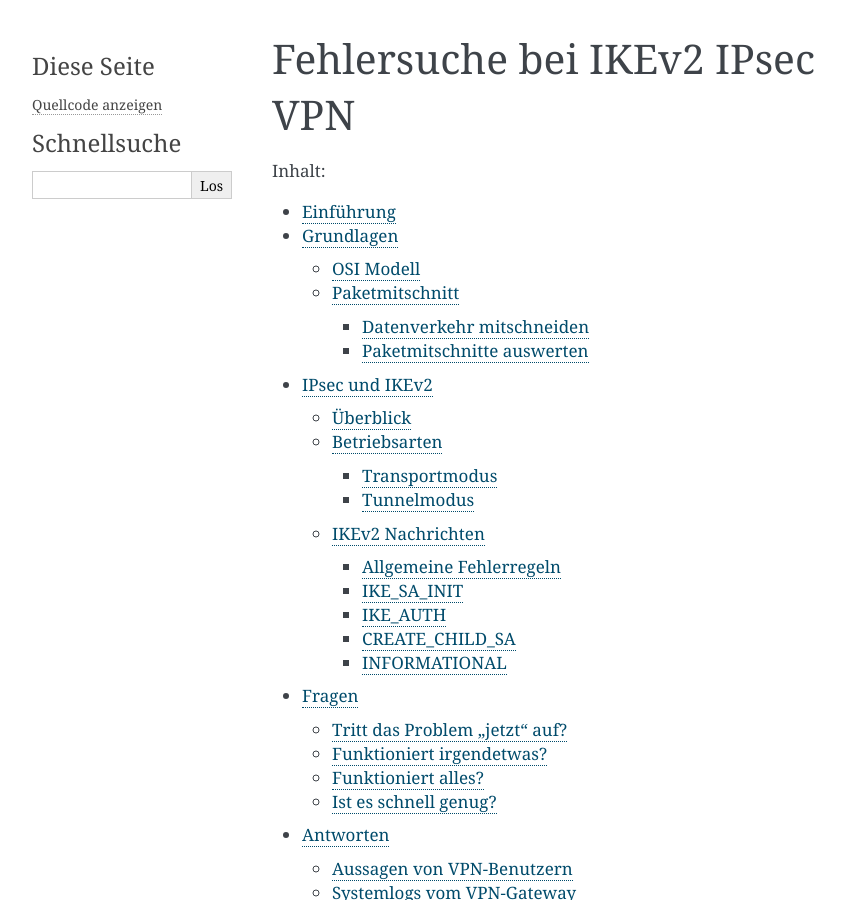
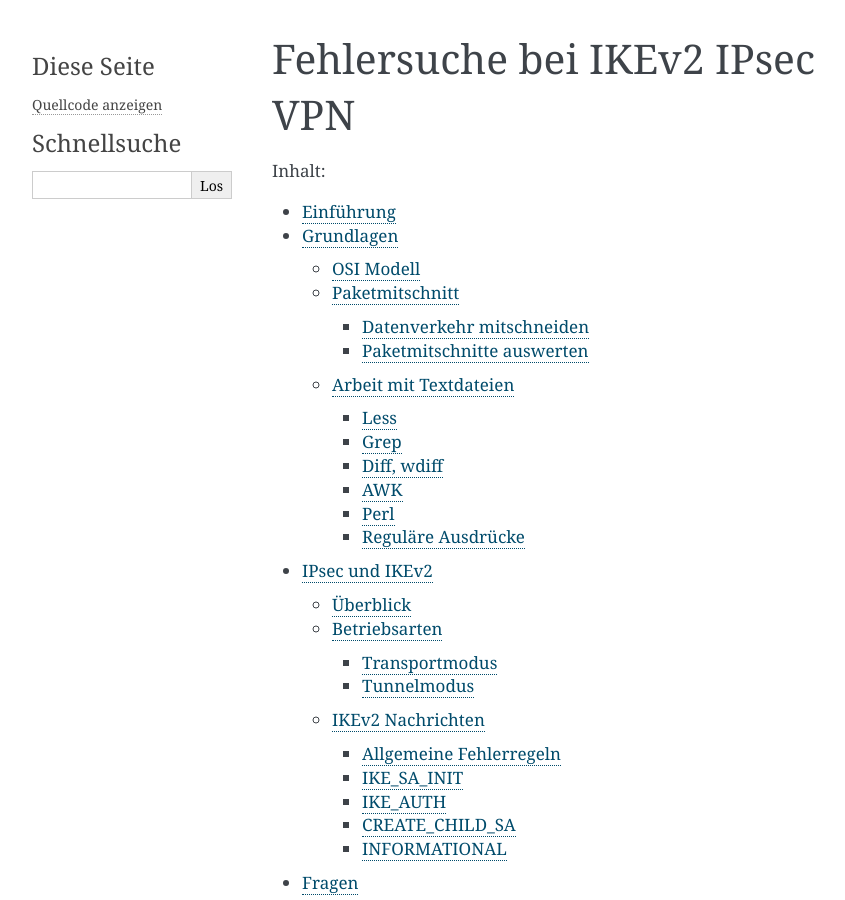
Before and after one commit to matwei-books/Fehlersuche-bei-IPsec-VPN-mit-IKEv2, a Sphinx documentation site: the page built from source/index.rst, in a window 1280 px wide and 900 px high. Shown: the whole window, without its empty margins (148-993 px from the left). Built offline with Sphinx 7.4.7, drawn with Linux system fonts in a browser that asks for light colours; some of the changed lines change nothing that is shown.

Commit message:
Grundlagen Arbeit mit Text

```diff
--- a/source/grundlagen/index.rst
+++ b/source/grundlagen/index.rst
@@ -55,3 +55,4 @@ Softwareprodukte eingehen, mit dem ich eigene Erfahrungen gemacht habe.
 
    theoretisch
    paketmitschnitt
+   textdateien
--- /dev/null
+++ b/source/grundlagen/textdateien.rst
@@ -0,0 +1,87 @@
+
+Arbeit mit Textdateien
+======================
+
+Eine grundlegende Fähigkeit bei der Fehlersuche ist der souveräne Umgang
+mit großen Mengen Text. Leider vermisse ich diese Fähigkeit bei einigen
+meiner Kollegen, vor allem bei denen, die sich schwer tun mit komplexen
+Fehlersuchen.
+
+Kann ich souverän mit Text umgehen, so hilft mir das bei der Auswertung
+der Logs und der Debugausgaben sowie bei der Analyse von
+Konfigurationsdateien, wenn diese als Text vorliegen.
+
+.. note::
+   Zwar höre ich immer wieder von Log-Software, die den Umgang mit den
+   Logs doch so gut unterstützen kann und so viele Filtermöglichkeiten
+   bietet oder gar Nachrichten korrellieren kann.
+
+   Fakt ist, dass ich noch von keinem dieser Programme, dass ich bisher
+   erleben durfte, bessere Ergebnisse als bei einer Auswertung mit
+   Textwerkzeugen bekommen habe. Was mir allerdings jedesmal verloren
+   ging, war Zeit für die umständliche Bedienung der graphischen
+   Benutzeroberfläche mit der das Programm daher kommt.
+
+   Ganz abgesehen von den Macken die manche unausgereifte Software hat.
+
+   In einem Fall änderten wir unseren Workflow so ab, dass wir alle
+   interessanten Logzeilen nach Excel exportieren, in Excel genau die
+   Spalte, die die Logzeilen enthielt, als CSV exportierten und dann mit
+   den üblichen Textwerkzeugen weiter arbeiteten. Damit waren wir immer
+   noch schneller als die ganze Untersuchung in QRadar zu machen. Kein
+   Grund zum Aufatmen bei Splunk, Prolog und Co., keines von diesen ist
+   besser.
+
+   Ein Kollege, der bei einer Fehlersuche stundenlang mit einem
+   derartigen Tool Logs untersuchte und dabei nicht davon abließ, sein
+   Tool zu preisen, brachte das Problem damit unbewusst auf den Punkt.
+   Man kann mit diesen Tools relativ schnell die Ursache eines Problems
+   finden, *wenn man weiß, wonach man suchen muss*.
+
+   Bei komplizierten Problemen habe ich diesen Luxus jedoch nicht oft
+   und weiß meist erst hinterher, wonach ich hätte suchen sollen.
+   Dann kommt es während der Untersuchung darauf an, dass ich schnell
+   in großen Texten navigieren kann sowie schnell Text selektieren,
+   reduzieren und extrahieren kann. Und in manchen Fällen brauche ich
+   einen rudimentären Parser für semistrukturierten Text wie
+   Konfigurationsdateien.
+
+Darum arbeite ich am liebsten mit
+
+less
+    um mir einen Überblick zu verschaffen und schnell im Text zu
+    navigieren,
+
+grep
+    um Text zu selektieren und zu reduzieren, manchmal auch um Text zu
+    finden,
+
+diff und wdiff
+    um ähnliche Texte zu vergleichen und kleine Unterschiede zu finden,
+
+awk oder perl
+    um Text zu extrahieren oder um halbstrukturierten Text zu parsen,
+    zum Beispiel um alle VPN zu identifizieren, die auf eine bestimmte
+    Art konfiguriert sind.
+
+Und natürlich arbeite ich bei allen diesen Werkzeugen mit regulären
+Ausdrücken um zu konkretisieren, an welchem Teil des Textes ich
+interessiert bin.
+
+Less
+----
+
+Grep
+----
+
+Diff, wdiff
+-----------
+
+AWK
+---
+
+Perl
+----
+
+Reguläre Ausdrücke
+------------------
```
